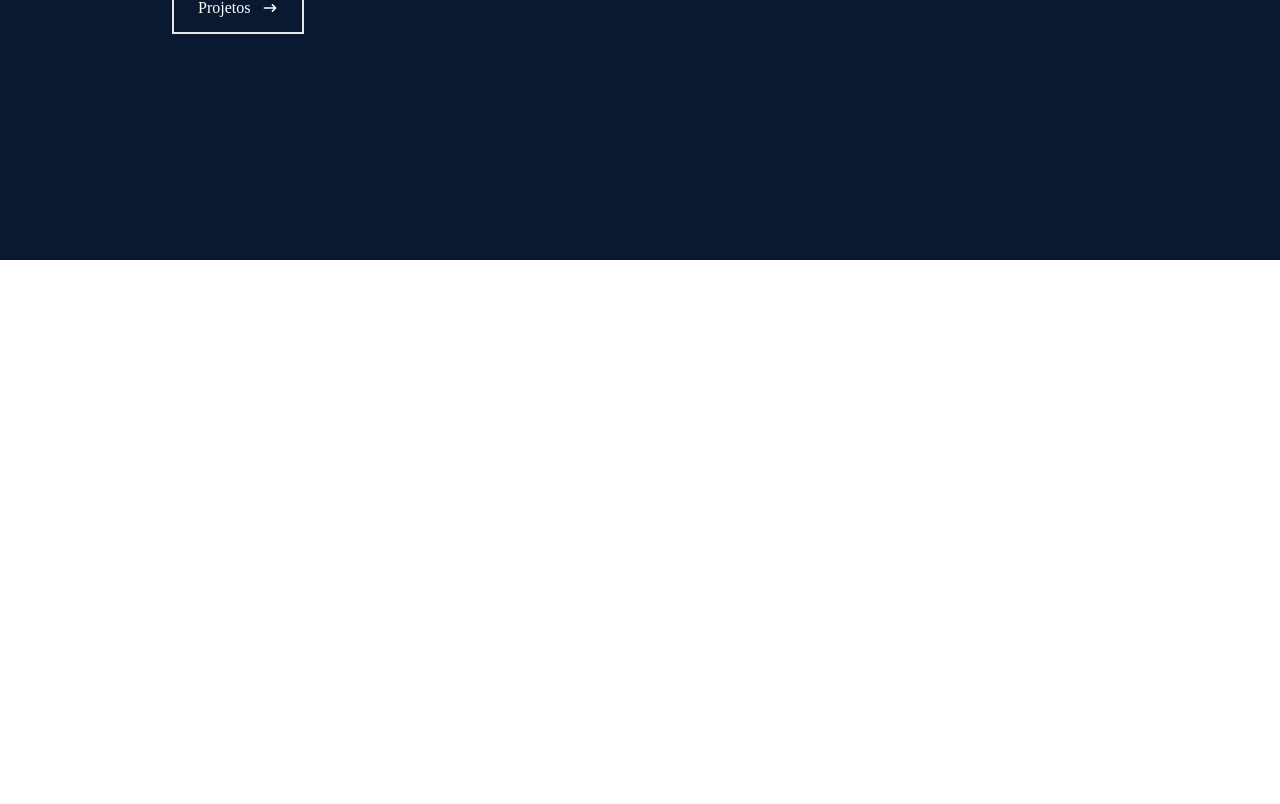
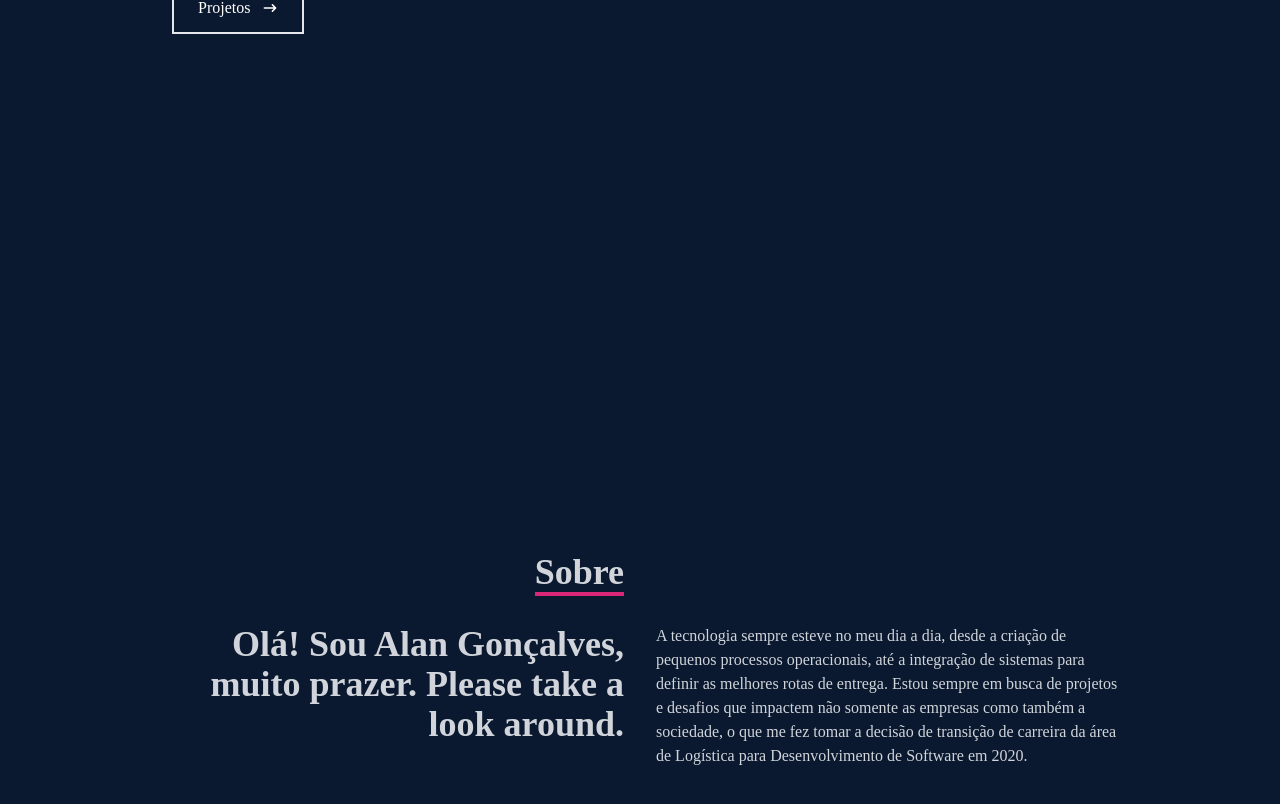
Before and after one commit to alansgoncalves/portfolio, a React (Create React App) app: page / in a window 1280 px wide. Shown: the part 540-1344 px from the top of the page. Before the commit the page ends 800 px from the top, so only its background shows below. Built offline with nearby package versions, Linux system fonts and the light colour scheme.

Commit message:
feat: create about component

```diff
--- a/src/App.js
+++ b/src/App.js
@@ -1,3 +1,4 @@
+import About from "./components/About";
 import Home from "./components/Home";
 import NavBar from "./components/NavBar";
 
@@ -6,6 +7,7 @@ function App() {
     <div>
       <NavBar />
       <Home />
+      <About />
     </div>
   );
 }
--- /dev/null
+++ b/src/components/About.jsx
@@ -0,0 +1,38 @@
+import React from "react";
+
+const About = () => {
+  return (
+    <div name="about" className="w-full h-screen bg-[#0a192f] text-gray-300">
+      <div className="flex flex-col justify-center items-center w-full h-full">
+        <div className="max-w-[1000px] w-full grid grid-cols-2 gap-8">
+          <div className="sm:text-right pb-8 pl-4">
+            <p className="text-4xl font-bold inline border-b-4 border-pink-600">
+              Sobre
+            </p>
+          </div>
+          <div></div>
+        </div>
+        <div className="max-w-[1000px] w-full grid sm:grid-cols-2 gap-8 px-4">
+          <div className="sm:text-right text-4xl font-bold">
+            <p>
+              Olá! Sou Alan Gonçalves, muito prazer. Please take a look around.
+            </p>
+          </div>
+          <div>
+            <p>
+              A tecnologia sempre esteve no meu dia a dia, desde a criação de
+              pequenos processos operacionais, até a integração de sistemas para
+              definir as melhores rotas de entrega. Estou sempre em busca de
+              projetos e desafios que impactem não somente as empresas como
+              também a sociedade, o que me fez tomar a decisão de transição de
+              carreira da área de Logística para Desenvolvimento de Software em
+              2020.
+            </p>
+          </div>
+        </div>
+      </div>
+    </div>
+  );
+};
+
+export default About;
--- a/src/components/NavBar.jsx
+++ b/src/components/NavBar.jsx
@@ -16,7 +16,7 @@ const NavBar = () => {
       {/* Menu */}
       <ul className="hidden md:flex ml-auto">
         <li>Home</li>
-        <li>About</li>
+        <li>Sobre</li>
         <li>Skills</li>
         <li>Work</li>
         <li>Contact</li>
@@ -36,7 +36,7 @@ const NavBar = () => {
           }
         >
           <li className="py-6 text-4xl">Home</li>
-          <li className="py-6 text-4xl">About</li>
+          <li className="py-6 text-4xl">Sobre</li>
           <li className="py-6 text-4xl">Skills</li>
           <li className="py-6 text-4xl">Work</li>
           <li className="py-6 text-4xl">Contact</li>
```
